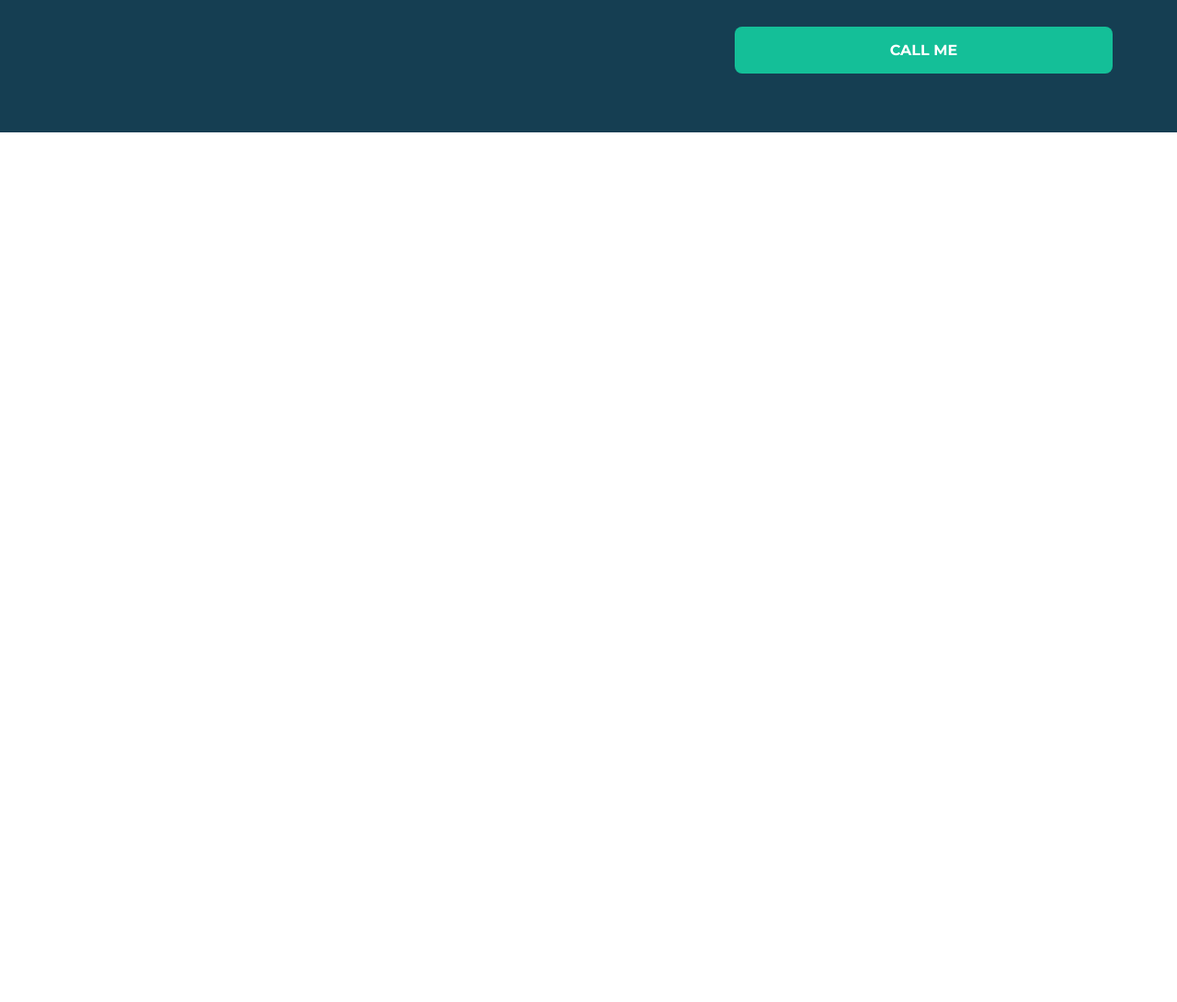
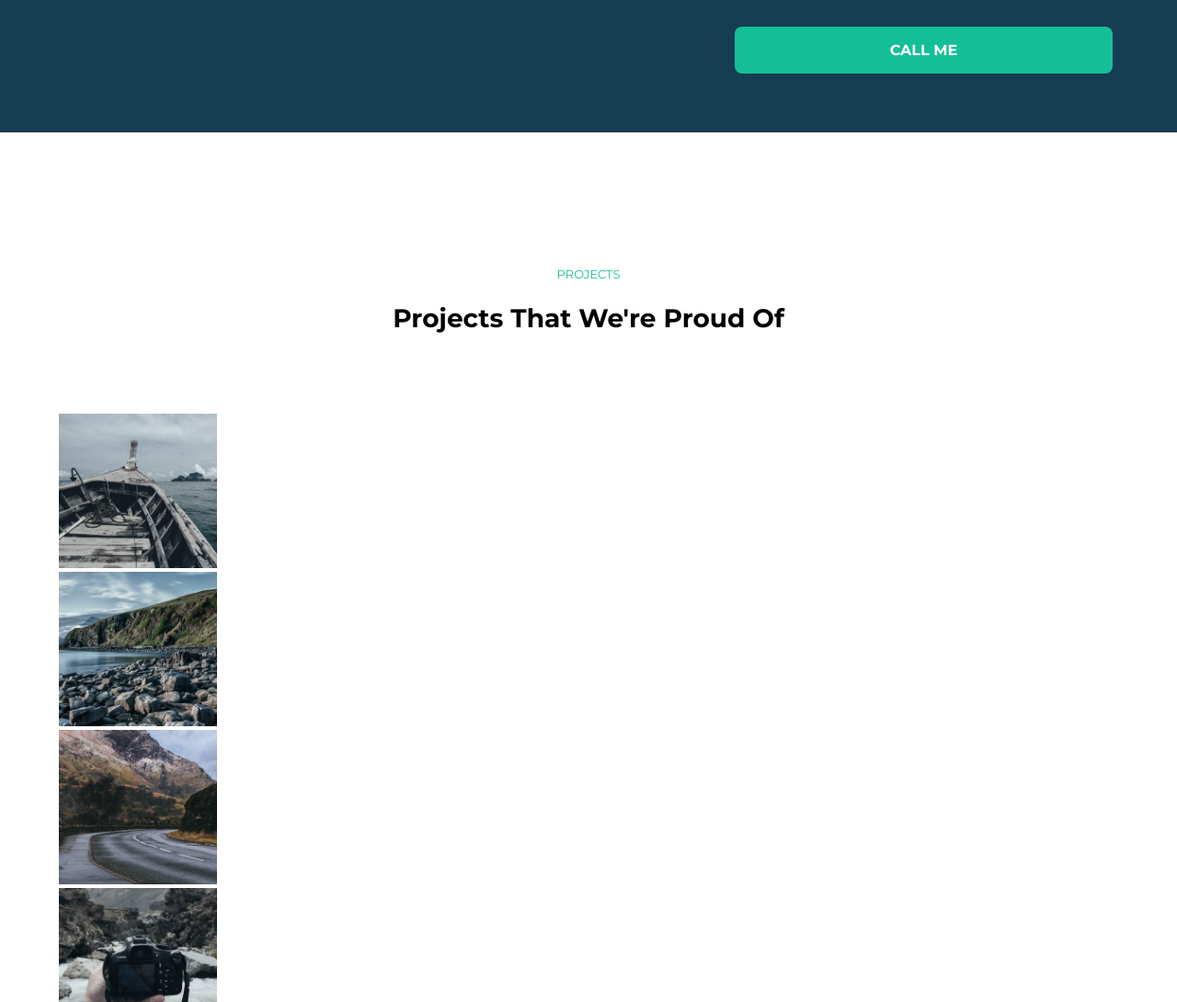
Before and after one commit to ElcanQuliyev/Aria-template, a plain HTML site: page index.html in a window 1280 px wide. Shown: the part 3653-4743 px from the top of the page at 92% size. Before the commit the page ends 3797 px from the top, so only its background shows below. Drawn offline with nearby package versions, Linux system fonts and the light colour scheme.

Commit message:
Project added

```diff
--- a/Css/main.css
+++ b/Css/main.css
@@ -419,8 +419,10 @@ section#callme {
     display: flex;
     gap: 32px;
     font-family: 'Montserrat', sans-serif;
+
     div.left {
       color: white;
+
       h4 {
         color: #14bf98;
         font-size: 13px;
@@ -433,11 +435,12 @@ section#callme {
       }
 
       p {
-         font-size: 16px;
+        font-size: 16px;
         font-weight: 400;
         font-family: 'Open Sans', sans-serif;
       }
-      i{
+
+      i {
         font-size: 10px;
         color: #14bf98;
       }
@@ -455,13 +458,16 @@ section#callme {
         border: 1px solid #39728f;
         font-family: 'Open Sans', sans-serif;
       }
-      input::placeholder{
+
+      input::placeholder {
         color: white;
       }
+
       p {
         font-family: 'Open Sans', sans-serif;
         color: white;
-        a{
+
+        a {
           text-decoration: underline;
           color: white;
         }
@@ -482,3 +488,43 @@ section#callme {
 }
 
 /* Call Me end */
+
+/* Project start */
+section#project {
+  padding: 128px 0px;
+
+  div.projectstitle {
+    text-align: center;
+    font-family: 'Montserrat', sans-serif;
+
+    h4 {
+      color: #14bf98;
+      font-weight: 400;
+      font-size: 13px;
+    }
+
+    h2 {
+      font-weight: 700;
+      font-size: 28px;
+    }
+  }
+
+  div.projectsimg {
+    display: grid;
+    padding: 64px 64px;
+  }
+
+  img {
+    width: 172px;
+    height: 168px;
+    overflow: hidden;
+    transition: all 0.3s ease-in-out;
+  }
+
+  img:hover {
+    transform: scale(1.1);
+  }
+
+}
+
+/* Project end*/
--- a/index.html
+++ b/index.html
@@ -211,7 +211,22 @@
       </div>
     </div>
   </section>
-  <section></section>
+  <section id="project">
+    <div class="projectstitle">
+      <h4>PROJECTS</h4>
+      <h2>Projects That We're Proud Of</h2>
+    </div>
+    <div class="projectsimg">
+      <div class="project-img"><img src="images/project-1.jpg" alt=""></div>
+      <div class="project-img"><img src="images/project-2.jpg" alt=""></div>
+      <div class="project-img"><img src="images/project-3.jpg" alt=""></div>
+      <div class="project-img"><img src="images/project-4.jpg" alt=""></div>
+      <div class="project-img"><img src="images/project-5.jpg" alt=""></div>
+      <div class="project-img"><img src="images/project-6.jpg" alt=""></div>
+      <div class="project-img"><img src="images/project-7.jpg" alt=""></div>
+      <div class="project-img"><img src="images/project-8.jpg" alt=""></div>
+    </div>
+  </section>
   <section></section>
   <section></section>
   <section></section>
```
